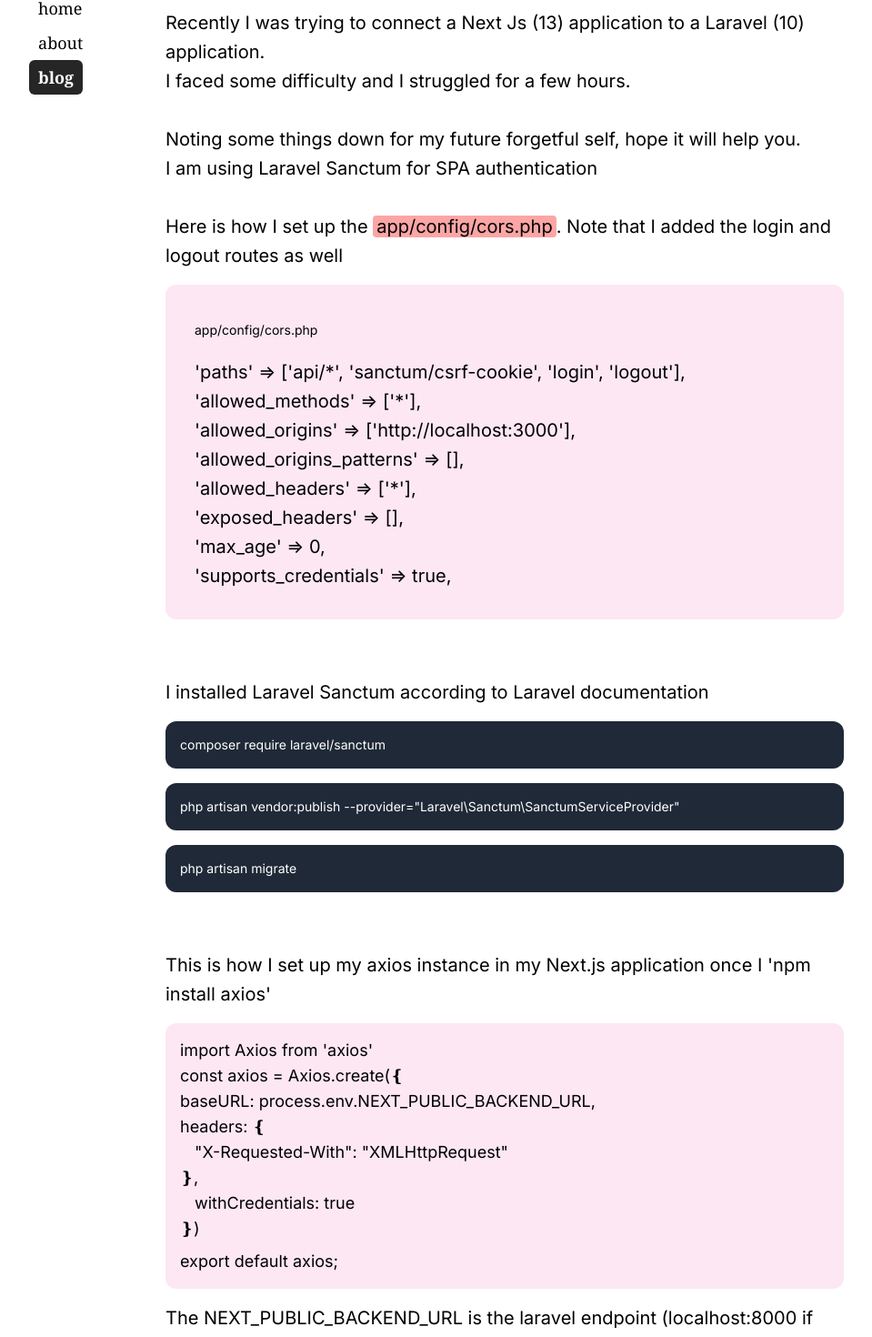
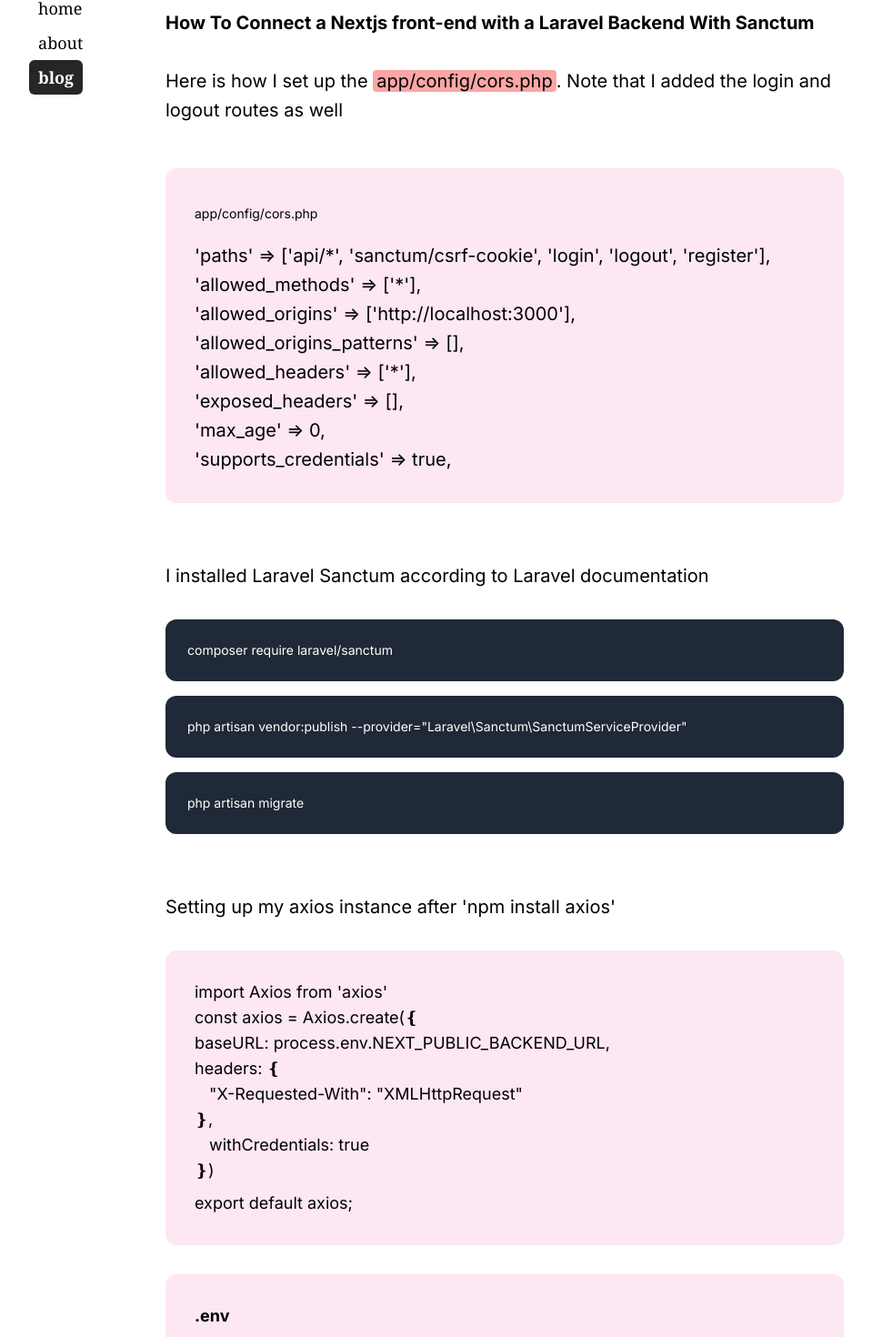
Before and after one commit to pranayaryal/portfolio, a Next.js app: page /blog/laravel-with-nextjs in a window 1280 px wide. Shown: the part 206-1676 px from the top of the page at 91% size, without its empty margins (160-1119 px from the left). Built offline with nearby package versions, Linux system fonts and the light colour scheme.

Commit message:
changes in blog

```diff
--- a/app/about/page.js
+++ b/app/about/page.js
@@ -9,7 +9,7 @@
 
         <section>
             <h1 className="text-3xl fong-serif">About Me</h1>
-            <p className='my-5 text-gray-700'>I'm Pranay Aryal, a software developer.</p>
+            <p className='my-5 text-gray-700'>I'm Pranay Aryal, a self-taught software developer.</p>
             <p className='my-5 text-gray-700'>If I'm not coding, you will find me playing the piano, or<br/>cooking</p>
         </section>
     );
--- a/app/blog/laravel-with-nextjs/page.js
+++ b/app/blog/laravel-with-nextjs/page.js
@@ -14,17 +14,12 @@
         </svg>
       </div>
 
-      <p className="mt-8">Recently I was trying to connect a Next Js (13) application to a Laravel (10) application.</p>
-      <p>I faced some difficulty and I struggled for a few hours.</p>
-      <br />
-      <p>Noting some things down for my future forgetful self, hope it will help you.</p>
-      <p>I am using Laravel Sanctum for SPA authentication</p>
-      <br />
-      <p>Here is how I set up the <span className="bg-red-300 rounded px-1">app/config/cors.php</span>. Note that I added the login and logout routes as well</p>
-      <div className="bg-pink-100 mt-4 rounded-xl px-8 py-8">
+      <h1 className="mt-8 font-bold">How To Connect a Nextjs front-end with a Laravel Backend With Sanctum</h1>
+      <p className="mt-8">Here is how I set up the <span className="bg-red-300 rounded px-1">app/config/cors.php</span>. Note that I added the login and logout routes as well</p>
+      <div className="bg-pink-100 mt-12 rounded-xl p-8">
         <span className="mt-[-2px] text-sm">app/config/cors.php</span>
         <div className="mt-4 text-md">
-          <p>'paths' =&gt; ['api/*', 'sanctum/csrf-cookie', 'login', 'logout'],</p>
+          <p>'paths' =&gt; ['api/*', 'sanctum/csrf-cookie', 'login', 'logout', 'register'],</p>
           <p>'allowed_methods' =&gt; ['*'],</p>
           <p>'allowed_origins' =&gt; ['http://localhost:3000'],</p>
           <p>'allowed_origins_patterns' =&gt; [],</p>
@@ -39,19 +34,19 @@
       </div>
       <p className="mt-16">I installed Laravel Sanctum according to Laravel documentation</p>
       <div className="text-sm">
-        <div className="bg-gray-800 rounded-xl r p-4 mt-4 text-white">
+        <div className="bg-gray-800 rounded-xl r p-6 mt-8 text-white">
           composer require laravel/sanctum
         </div>
-        <div className="bg-gray-800 rounded-xl r p-4 mt-4 text-white">
+        <div className="bg-gray-800 rounded-xl r p-6 mt-4 text-white">
           php artisan vendor:publish --provider="Laravel\Sanctum\SanctumServiceProvider"
         </div>
-        <div className="bg-gray-800 rounded-xl r p-4 mt-4 text-white">
+        <div className="bg-gray-800 rounded-xl r p-6 mt-4 text-white">
           php artisan migrate
         </div>
       </div>
 
-      <p className="mt-16">This is how I set up my axios instance in my Next.js application once I 'npm install axios'</p>
-      <div className="bg-pink-100 rounded-xl text-lg p-4 mt-4">
+      <p className="mt-16">Setting up my axios instance after 'npm install axios'</p>
+      <div className="bg-pink-100 rounded-xl text-lg p-8 mt-8">
         <p>import Axios from 'axios'</p>
         <p> const axios = Axios.create(&#10100;</p>
         <p>baseURL: process.env.NEXT_PUBLIC_BACKEND_URL,</p>
@@ -63,8 +58,10 @@
         <p className="mt-2">export default axios;</p>
       </div>
 
-      <p className="mt-4">The NEXT_PUBLIC_BACKEND_URL is the laravel endpoint (localhost:8000 if you served using 'php artisan serve').
-      You can set this up in your .env file.</p>
+      <div className="bg-pink-100 rounded-xl text-lg p-8 mt-8">
+        <p><span className="font-bold">.env</span></p>
+        <p className="mt-4">NEXT_PUBLIC_BACKEND_URL="http://localhost:8000"</p>
+      </div>
 
       <p className="mt-4">You will need to call the /sanctum/csrf-cookie endpoint from your nextjs application in laravel to set the authentication cookie</p>
       <p className="mt-4">This endpoint will be automatically available once you install Laravel Sanctum as described above</p>
```
